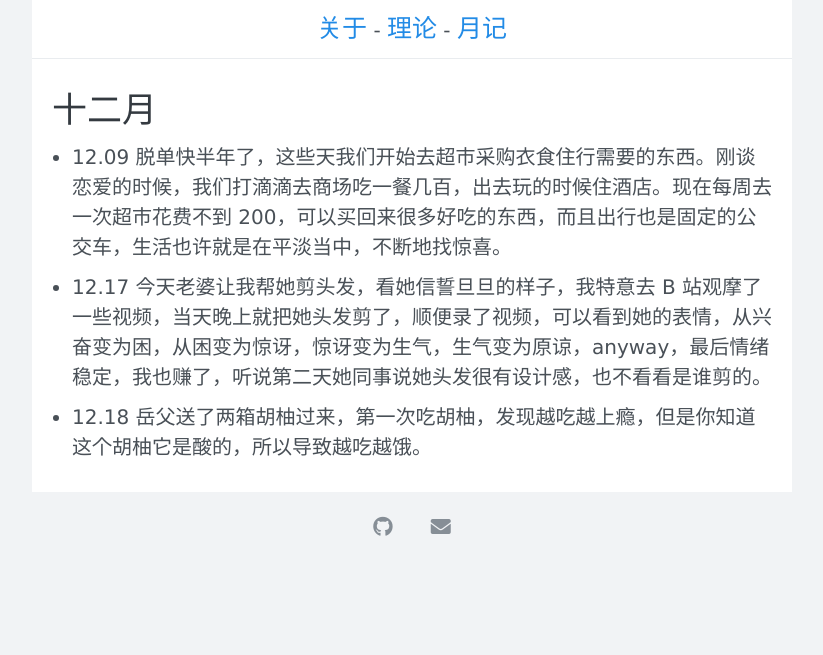
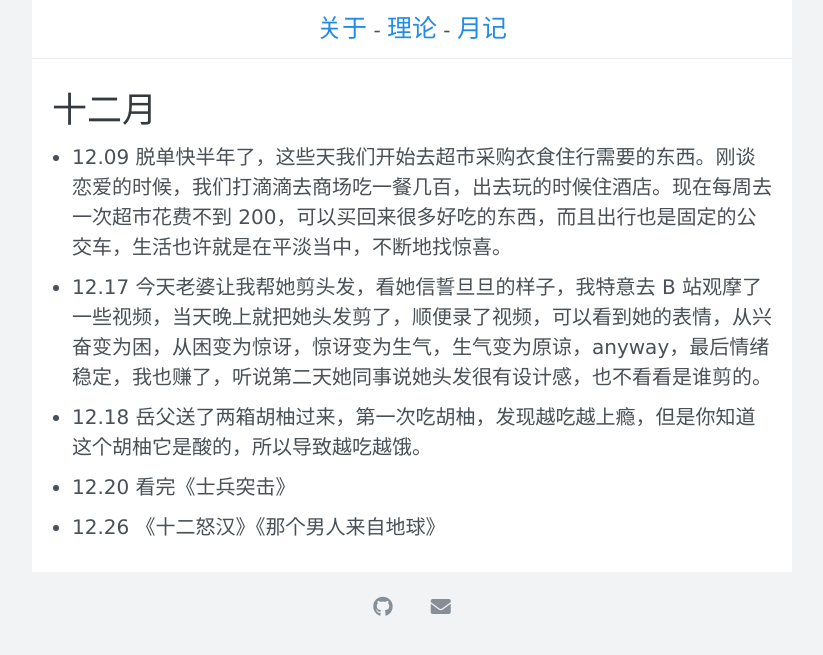
Before and after one commit to xuyilife/xuyilife.github.io, a Jekyll site: the page built from posts/timeline/2021/12.md, in a window 1280 px wide. Shown: the top 655 px of the page, without its empty margins (228-1051 px from the left). Built offline with Jekyll 4.4.1, drawn with Linux system fonts in a browser that asks for light colours; nearby versions of some CDN libraries.

Commit message:
电影记录

```diff
--- a/posts/timeline/2021/12.md
+++ b/posts/timeline/2021/12.md
@@ -7,3 +7,7 @@ title: 十二月
 - 12.17 今天老婆让我帮她剪头发，看她信誓旦旦的样子，我特意去 B 站观摩了一些视频，当天晚上就把她头发剪了，顺便录了视频，可以看到她的表情，从兴奋变为困，从困变为惊讶，惊讶变为生气，生气变为原谅，anyway，最后情绪稳定，我也赚了，听说第二天她同事说她头发很有设计感，也不看看是谁剪的。
 
 - 12.18 岳父送了两箱胡柚过来，第一次吃胡柚，发现越吃越上瘾，但是你知道这个胡柚它是酸的，所以导致越吃越饿。
+
+- 12.20 看完《士兵突击》
+
+- 12.26 《十二怒汉》《那个男人来自地球》
```
